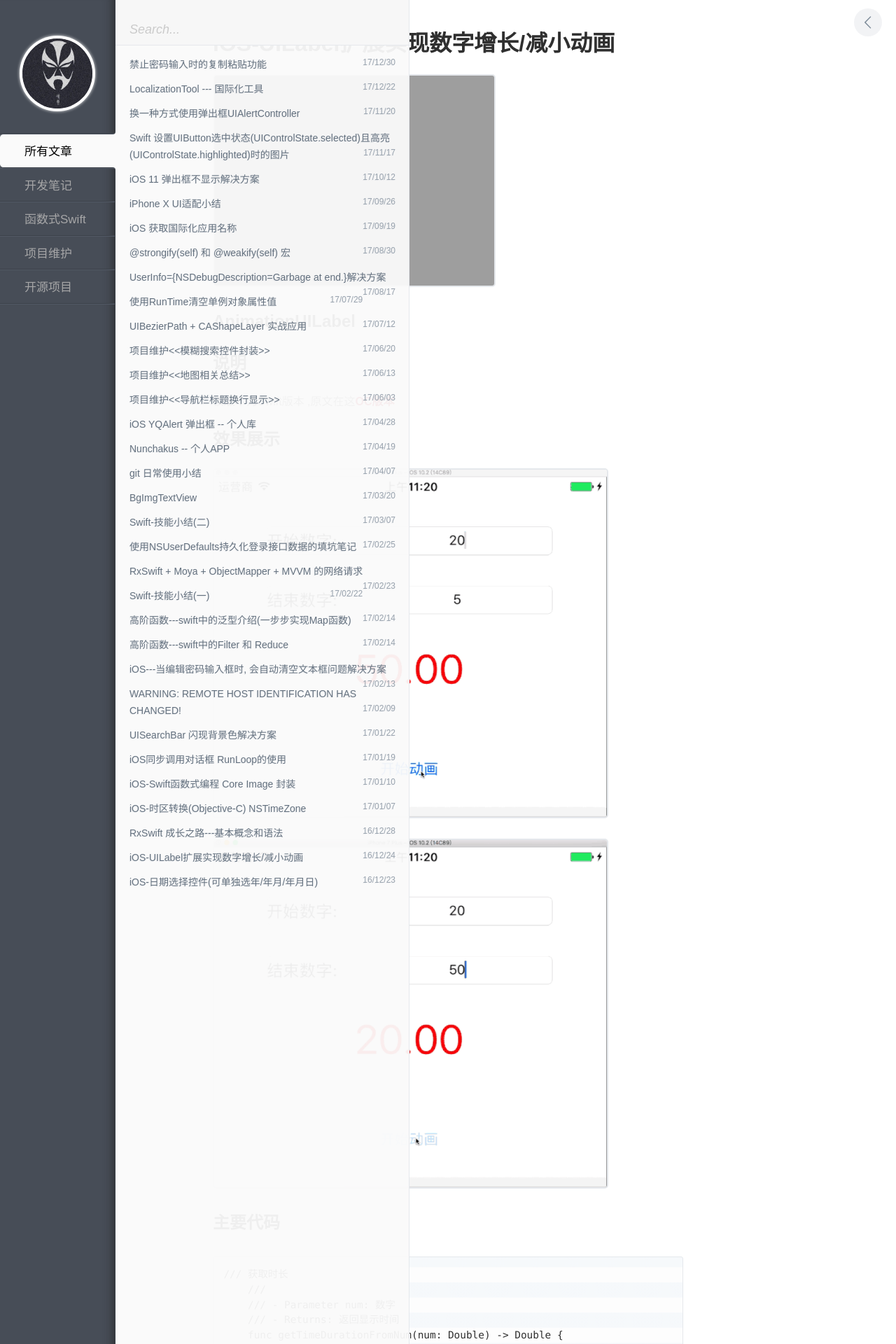
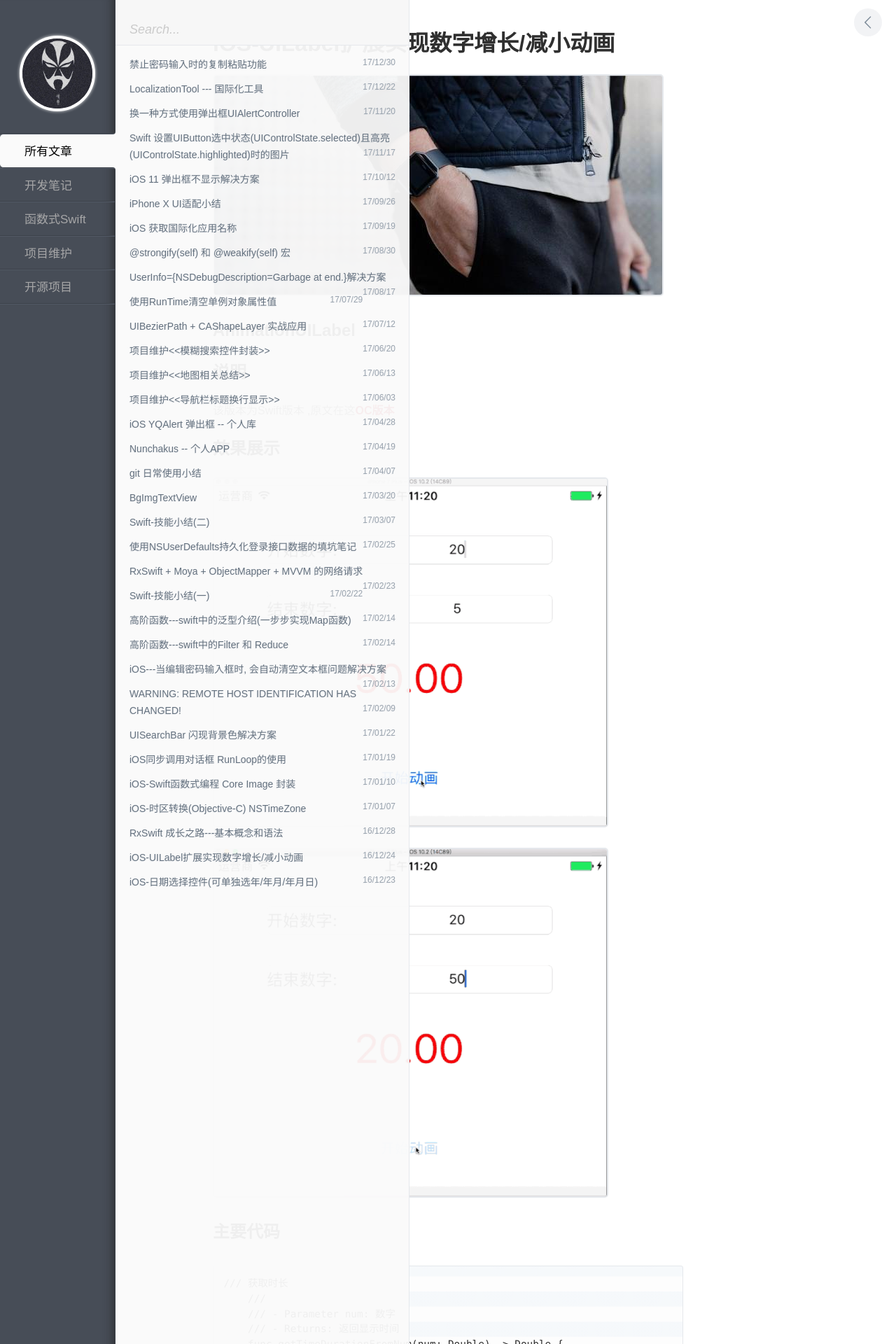
Before and after one commit to YQqiang/YQqiang.github.io, a Jekyll site: the page built from _posts/开发笔记/2016-12-24-iOS-UILabel扩展实现数字增长:减小动画.markdown, in a window 1280 px wide. Shown: the top 1920 px of the page at 70% size. Built offline with Jekyll 4.4.1, drawn with Linux system fonts in a browser that asks for light colours; comment, search, counter and statistics services are not loaded.

Commit message:
Update 2016-12-24-iOS-UILabel扩展实现数字增长:减小动画.markdown

```diff
--- a/_posts/开发笔记/2016-12-24-iOS-UILabel扩展实现数字增长:减小动画.markdown
+++ b/_posts/开发笔记/2016-12-24-iOS-UILabel扩展实现数字增长:减小动画.markdown
@@ -4,7 +4,7 @@
 date:   2016-12-24 10:17:31 +0800
 categories: 开发笔记
 ---
-![](http://yuqiangcoder.com/assets/postImages/ios/201612/4.png)
+![](http://yuqiangcoder.com/assets/postImages/ios/201612/4.jpg)
 
 # AnimationUILabel
 # 说明
```
